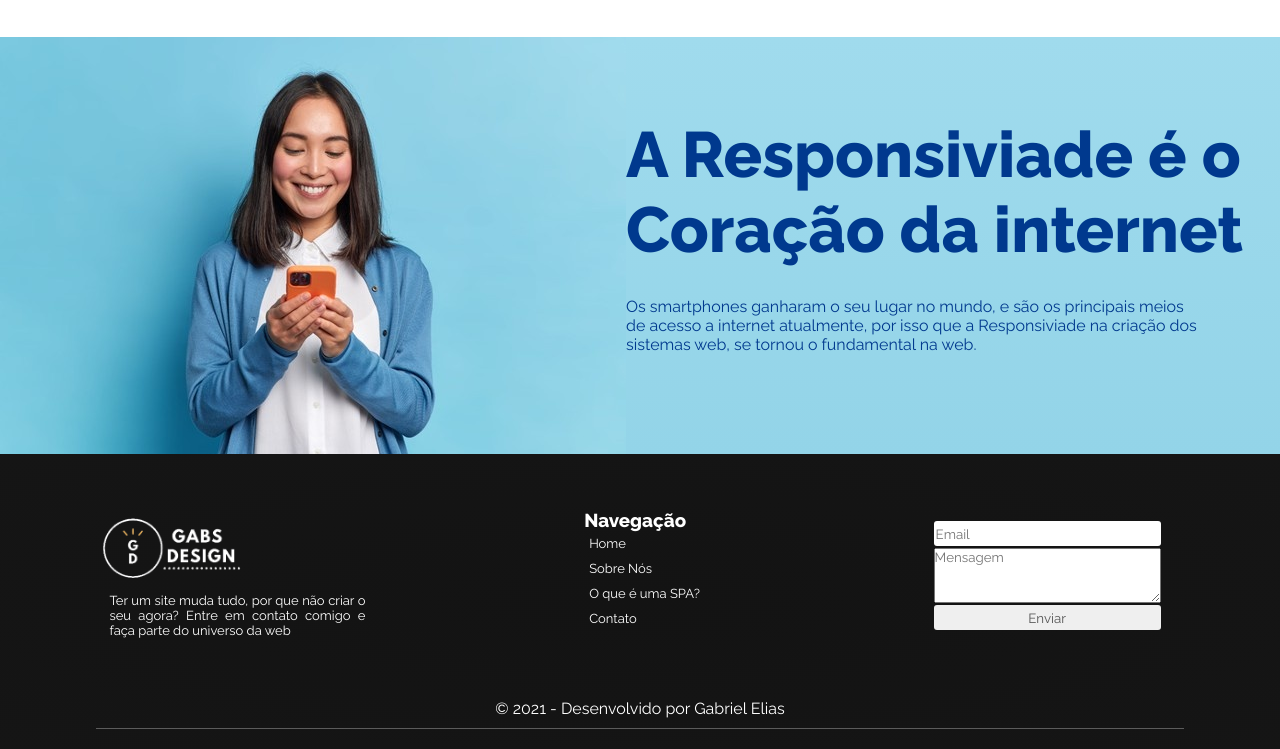
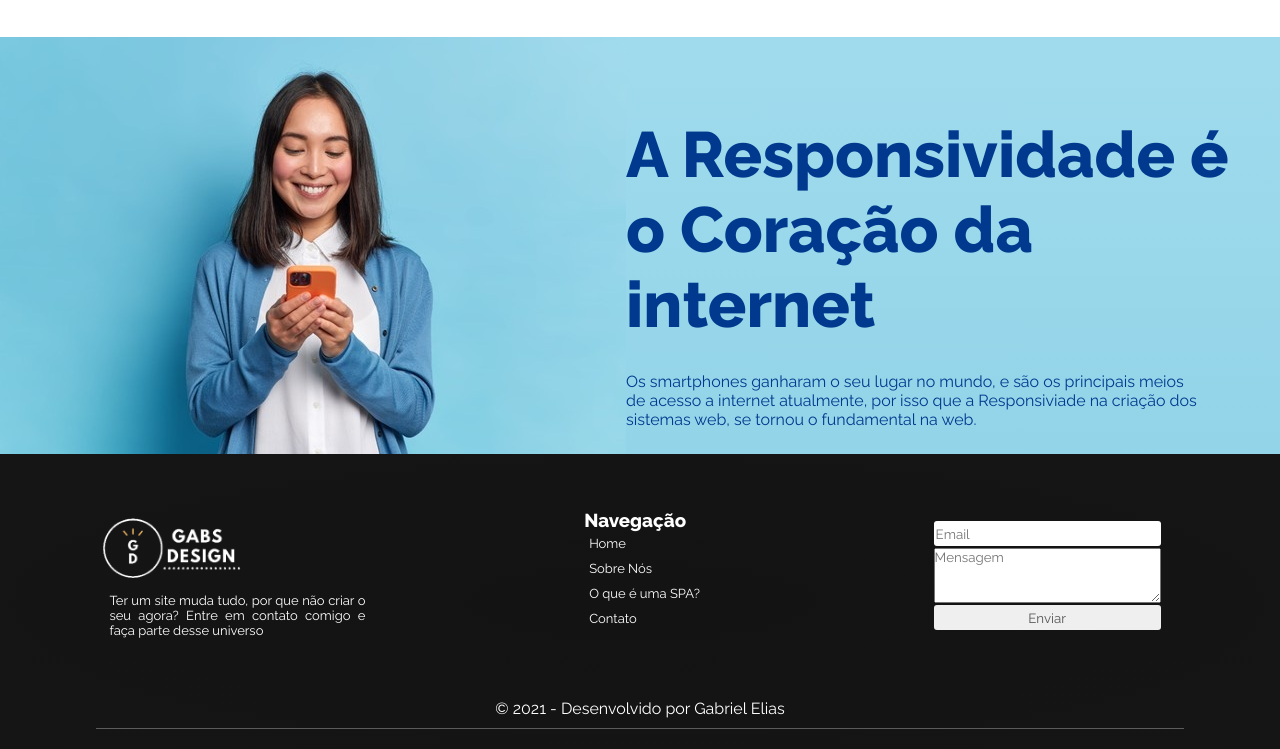
Before and after one commit to meta0rc/landing-page, a plain HTML site: page index.html in a window 1280 px wide. Shown: the part 1879-2628 px from the top of the page. Drawn offline with Linux system fonts and the light colour scheme.

Commit message:
Update index.html

```diff
--- a/index.html
+++ b/index.html
@@ -64,7 +64,7 @@
             <img src="./jps.jpg">
             <div class="oganize" display="block">
                 <h2>
-                  A Responsiviade
+                  A Responsividade
 
                     é o Coração da internet
                 </h2>
@@ -82,7 +82,7 @@
                 <img src="./logoFooter.png" alt="" class="logofooter">
                 <p>
                     Ter um site muda tudo, por que não criar o seu agora?
-                    Entre em contato comigo e faça parte do universo da web
+                    Entre em contato comigo e faça parte desse universo
                 </p>
             </div>
             <div class="conteudo-footer">
```
